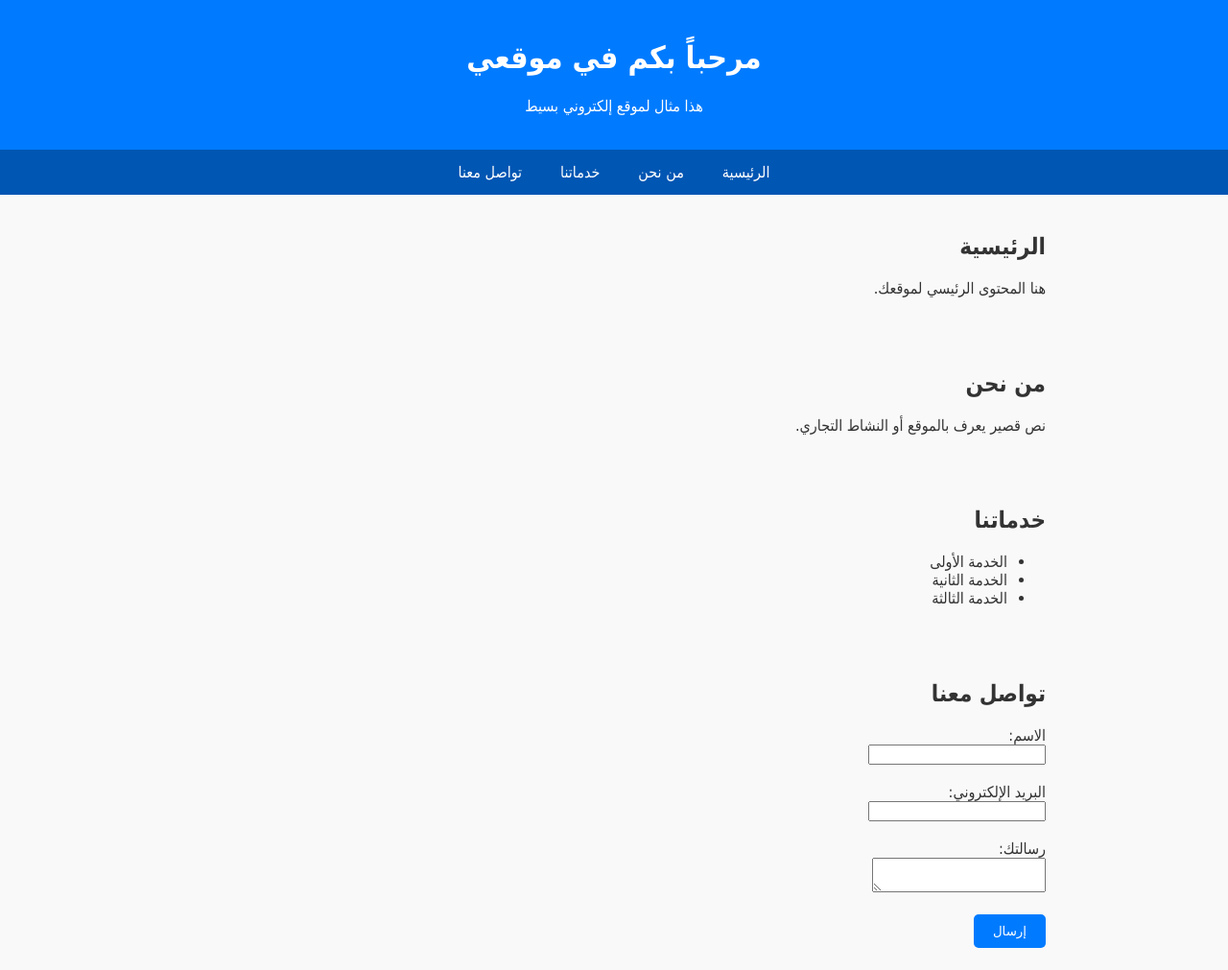
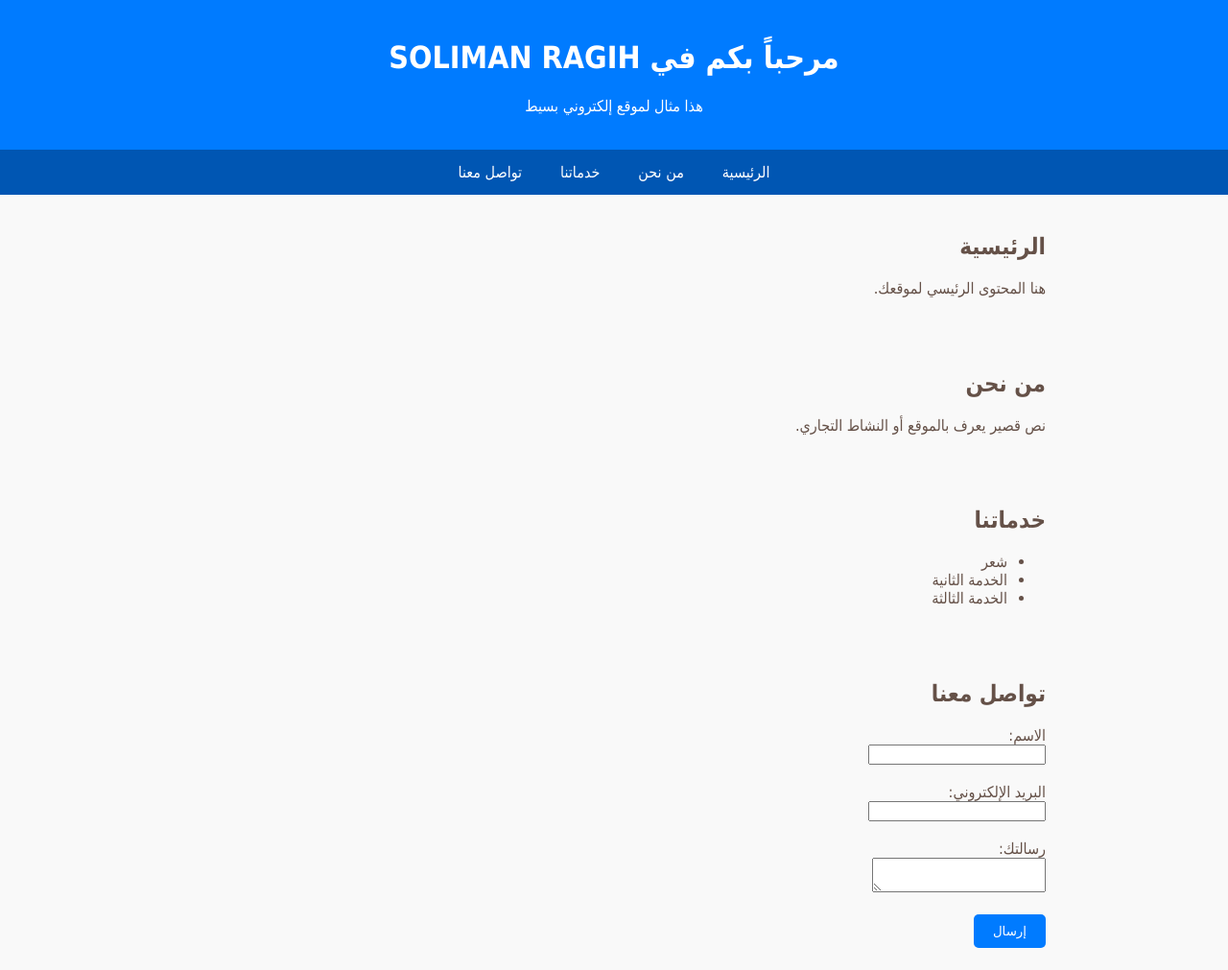
Before and after one commit to solymanragih1996-max/my-website, a plain HTML site: page index.html in a window 1280 px wide. Shown: the top 1011 px of the page at 96% size. Drawn offline with Linux system fonts and the light colour scheme.

Commit message:
Update index.html
اول تعديل تجريبي

```diff
--- a/index.html
+++ b/index.html
@@ -3,14 +3,14 @@
 <head>
   <meta charset="UTF-8">
   <meta name="viewport" content="width=device-width, initial-scale=1.0">
-  <title>موقعي الإلكتروني</title>
+  <title>SOLIMAN RAGIH</title>
   <style>
     body {
       font-family: "Tahoma", sans-serif;
       margin: 0;
       padding: 0;
       background: #f9f9f9;
-      color: #333;
+      color: #655148;
     }
     header {
       background: #007bff;
@@ -58,7 +58,7 @@
 </head>
 <body>
   <header>
-    <h1>مرحباً بكم في موقعي</h1>
+    <h1>مرحباً بكم في SOLIMAN RAGIH</h1>
     <p>هذا مثال لموقع إلكتروني بسيط</p>
   </header>
 
@@ -82,7 +82,7 @@
   <section id="services">
     <h2>خدماتنا</h2>
     <ul>
-      <li>الخدمة الأولى</li>
+      <li>شعر</li>
       <li>الخدمة الثانية</li>
       <li>الخدمة الثالثة</li>
     </ul>
```
